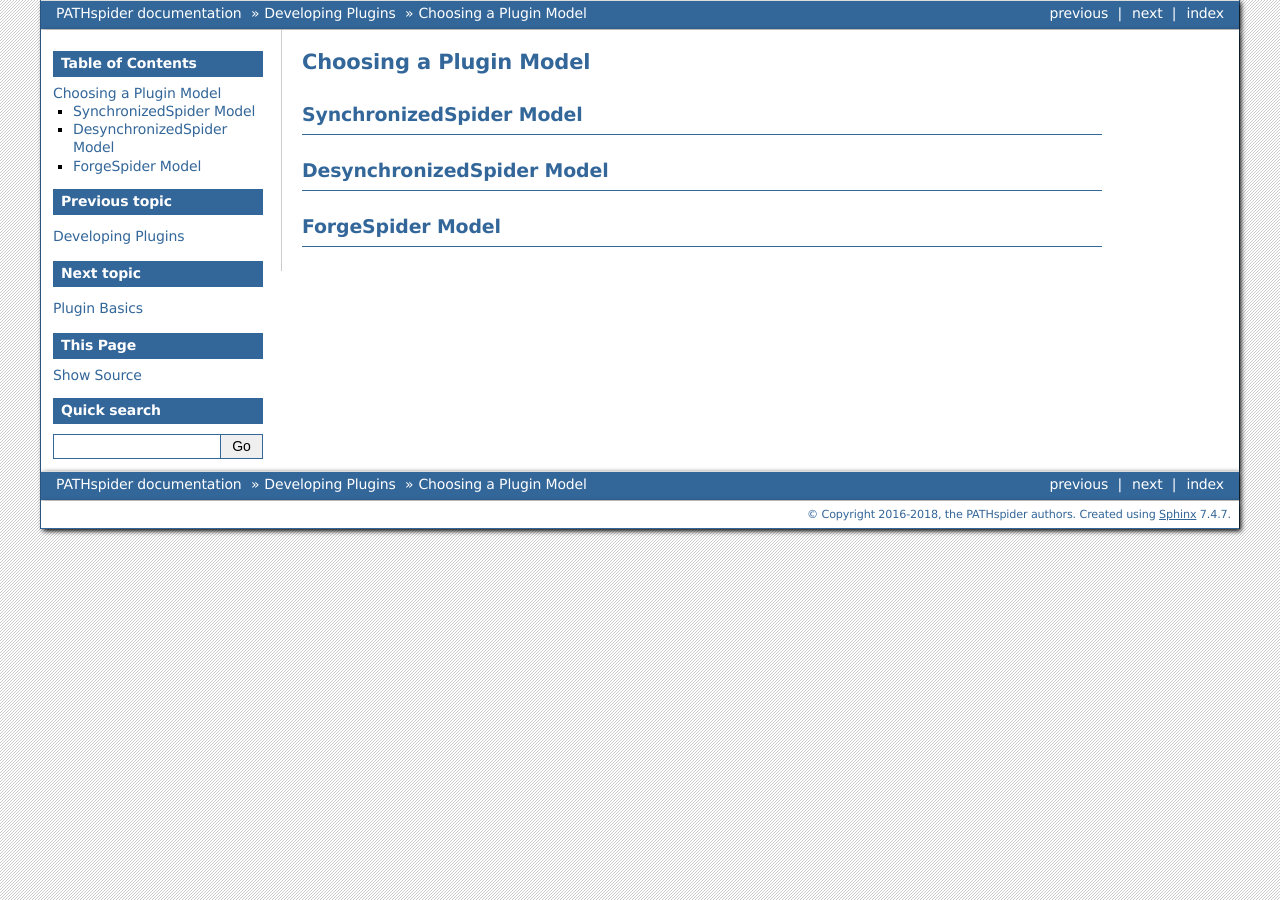
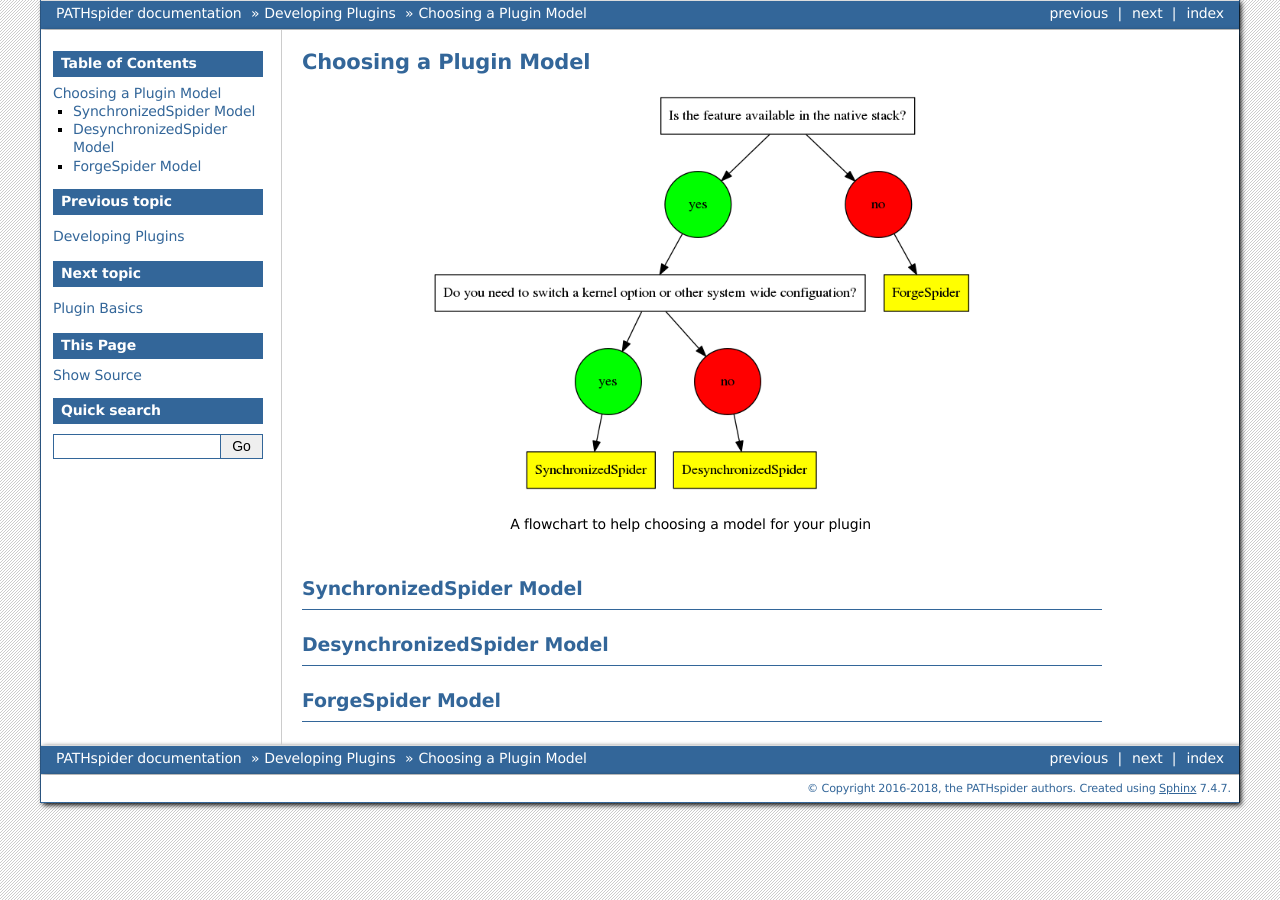
Before and after one commit to mami-project/pathspider, a Sphinx documentation site: the page built from doc/plugindev/models.rst, in a window 1280 px wide. Built offline with Sphinx 7.4.7, drawn with Linux system fonts in a browser that asks for light colours; the version number could not be read and is left out.

Commit message:
doc: Adds flowchart for choosing a plugin model

```diff
--- a/doc/plugindev/models.rst
+++ b/doc/plugindev/models.rst
@@ -1,5 +1,14 @@
 Choosing a Plugin Model
 =======================
+
+.. figure:: ../_static/models.png
+   :align: center
+   :alt: Flowchart for choosing a plugin model
+   :figclass: align-center
+   :height: 400px
+
+   A flowchart to help choosing a model for your plugin
+
 
 SynchronizedSpider Model
 ------------------------
```
Also changed, not shown: doc/_static/models.png (added), 1 other file.
